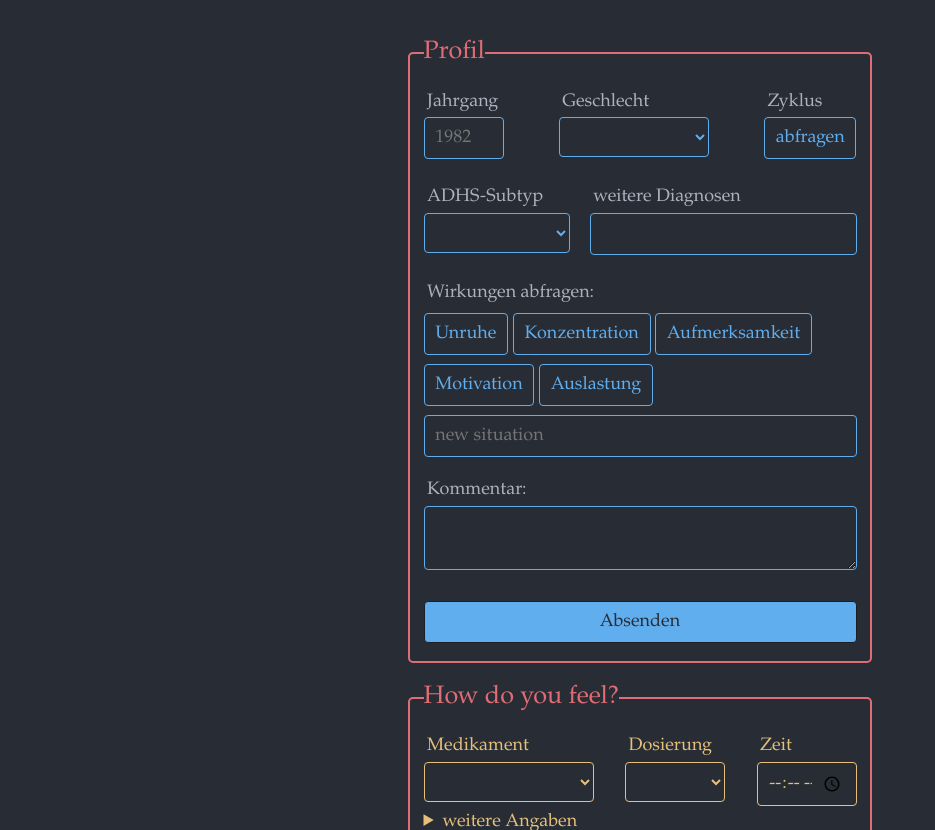
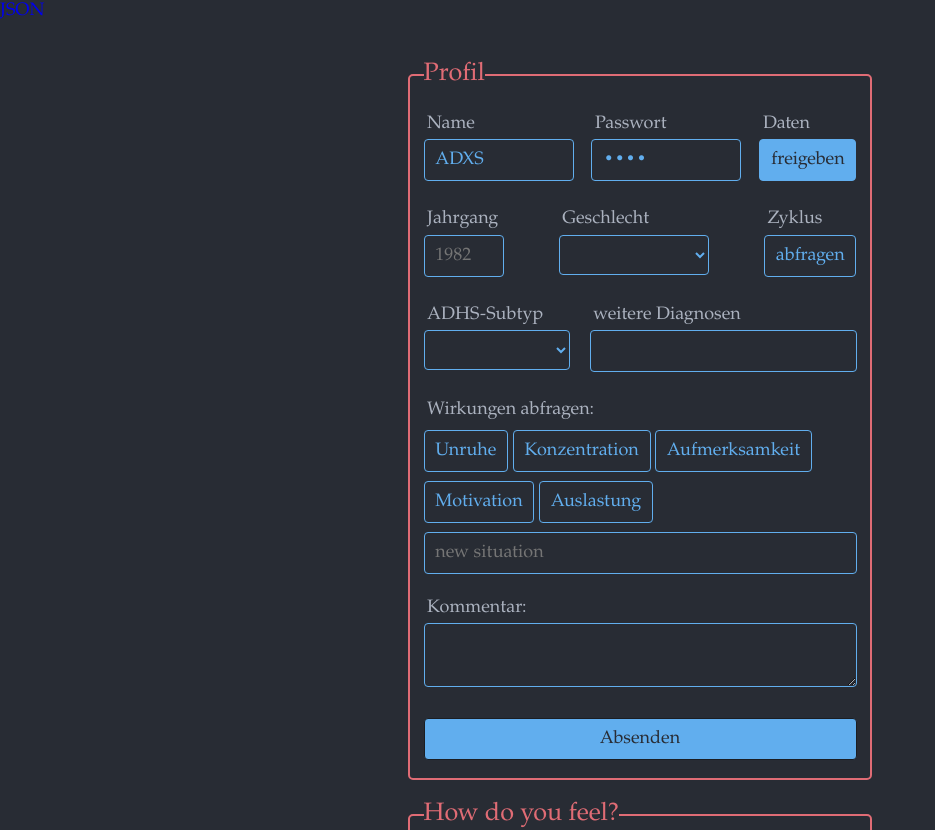
Before and after one commit to KoljaL/kpulbrain, a PHP site: page /form/index.html in a window 1280 px wide. Shown: the top 830 px of the page, without its empty margins (0-935 px from the left). Run offline with PHP 8.4, Linux system fonts and the light colour scheme.

Commit message:
password

```diff
--- a/form/files/Mias.json
+++ b/form/files/Mias.json
@@ -11,7 +11,7 @@
                 "4": "Auslastung",
                 "5": "wq"
             },
-            "P_Kommentar": "s22"
+            "P_Kommentar": "59"
         }
     },
     {
--- a/form/index.html
+++ b/form/index.html
@@ -9,17 +9,38 @@
     <!-- <link rel="stylesheet" href="pure.css"> -->
     <link rel="stylesheet" href="style.css">
     <!-- <link rel="stylesheet" href="https://unpkg.com/purecss@2.0.6/build/grids-responsive-min.css" /> -->
-    <script src="formtoobj.js"></script>
+    <script src="js/formtoobj.js"></script>
+    <script src="js/md5.js"></script>
 </head>
 
 <body>
-    <div id="formcontent">
-    </div>
-    <div class="alert"></div>
-    <div id="content">
+    <div id=formcontent></div>
+    <div class=alert></div>
+    <div id=datalink></div>
+    <div id=content>
         <form id=ProfilForm>
             <fieldset>
                 <legend>Profil</legend>
+
+
+
+                <div class="profil_1">
+                    <div class="name">
+                        <label for="P_Name">Name</label>
+                        <input type="text" id="P_Name" name=Name value=ADXS>
+                    </div>
+                    <div class="password">
+                        <label for="P_Password">Passwort</label>
+                        <input type="password" id="P_Password" name=Passwort value=ADXS>
+                    </div>
+                    <div class="freigeben">
+                        <label>Daten</label>
+                        <input type=checkbox class=hidden id=P_Freigeben name=Freigeben checked>
+                        <label class="buttonlabel zyklus" for=P_Freigeben>freigeben</label>
+                    </div>
+                </div>
+
+
                 <div class="profil_1">
                     <div class="alter">
                         <label for="P_Alter">Jahrgang</label>
@@ -41,6 +62,8 @@
                         <label class="buttonlabel zyklus" for=P_Zyklus>abfragen</label>
                     </div>
                 </div>
+
+
                 <div class="profil_2">
                     <div class="subtyp">
                         <label for="P_Subtyp">ADHS-Subtyp</label>
@@ -201,10 +224,27 @@
 </body>
 <script>
     //
+    // user verification & data link
+    //
+    var localDataNameField = document.getElementById('P_Name');
+    var localDataName = md5(localDataNameField.value);
+    var datalink = document.getElementById('datalink');
+    datalink.innerHTML = "<a href='save.php?n="+localDataName+"'>JSON<a/>";
+
+    localDataNameField.addEventListener("input", event => {
+        localDataName = md5(localDataNameField.value);
+        datalink.innerHTML = "<a href='save.php?n="+localDataName+"'>JSON<a/>";
+        console.log(localDataName)
+
+    });
+
+
+
+
+    //
     // get POST from forms
     //
     var forms = document.getElementsByTagName("FORM");
-    var localDataName = "Mias";
     // console.log(forms)
     for (const form of forms) {
         form.addEventListener("submit", function(evt) {
@@ -262,7 +302,7 @@
 
     function saveOnServer(data, localDataName) {
         var xhr = new XMLHttpRequest();
-        xhr.open("POST", "save.php?n="+localDataName);
+        xhr.open("POST", "save.php?n=" + localDataName);
         xhr.onreadystatechange = function() {
             if (xhr.readyState === 4 && xhr.status === 200) {
                 console.log(xhr.responseText);
--- a/form/style.css
+++ b/form/style.css
@@ -262,7 +262,9 @@ button:hover {
     width: 80px
 }
 
-.profil_1 .geschlecht {
+.profil_1 .geschlecht,
+.profil_1 .name,
+.profil_1 .password {
     width: 150px
 }
 
```
Also changed, not shown: form/files/64ddc3fb93a17fcf3d776cb2e777109e.json (added, +11 -0 lines), form/files/ADXS.json (added, +10 -0 lines), form/files/[object HTMLInputElement].json (added, +10 -0 lines), form/js/md5.js (added, +2 -0 lines), form/js/formtoobj.js (renamed from form/formtoobj.js).
